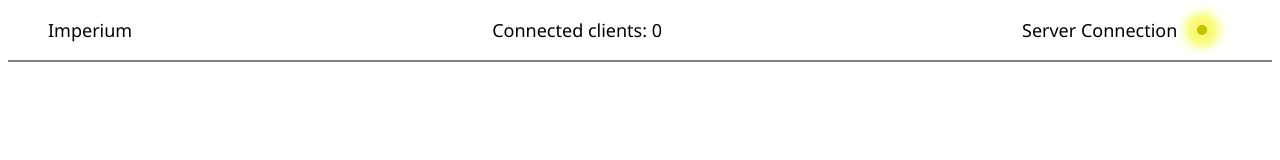
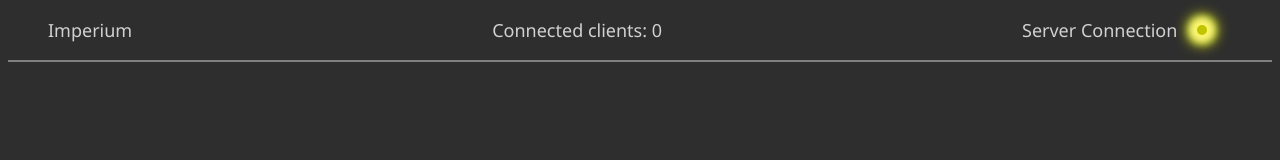
Before and after one commit to imdawon/Imperium, a website: page webserver/views/index.html in a window 1280 px wide. Drawn offline with Linux system fonts and the light colour scheme.

Commit message:
Dark mode

```diff
--- a/webserver/views/styles.css
+++ b/webserver/views/styles.css
@@ -1,5 +1,13 @@
 * {
     font-family: 'Segoe UI', Tahoma, Geneva, Verdana, sans-serif;
+}
+
+html {
+    background-color: rgb(46, 46, 46);
+}
+
+h1,h2,h3,h4,h5,h6,p,li {
+    color: rgb(209, 209, 209);
 }
 
 .client {
```
